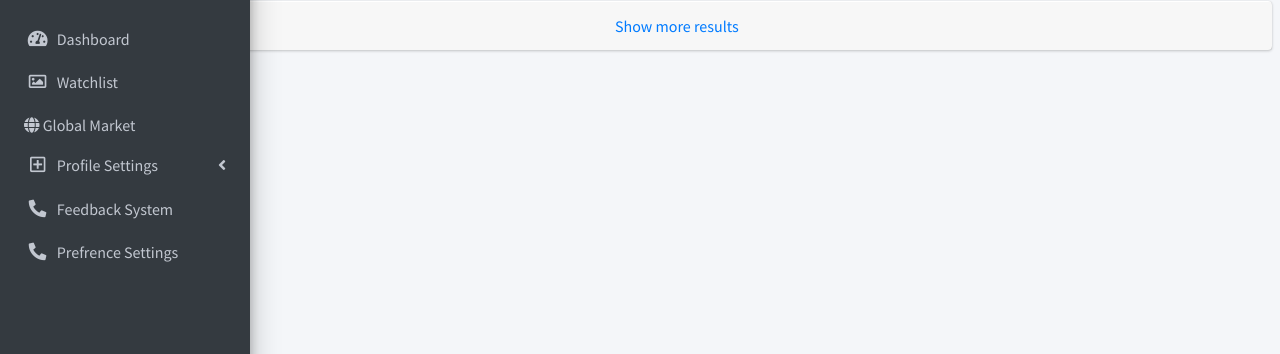
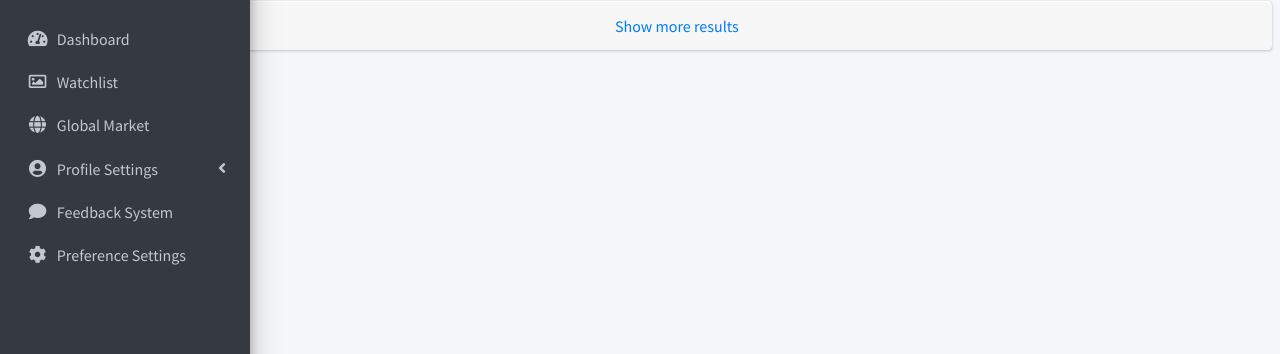
Before and after one commit to Salma-Yassin/Stock-Analysis-Website, a Flask app: page /Notfications in a window 1280 px wide. Shown: the part 129-483 px from the top of the page. Run offline with Flask 3, Linux system fonts and the light colour scheme; the visitor is signed in with stand-in values (Sample User, id 1); data that the repository does not hold is empty; style sheets or scripts are compiled from the project's sources; some libraries are stand-ins or nearby versions.

Commit message:
edits in sidebar icons

```diff
--- a/apps/templates/includes/sidebar.html
+++ b/apps/templates/includes/sidebar.html
@@ -2,7 +2,8 @@
 <aside class="main-sidebar sidebar-dark-primary elevation-4">
   <!-- Brand Logo -->
   <a href="/" class="brand-link">
-      <img src="/static/assets/img/t-mobile.png" alt="AdminLTE Logo" class="brand-image img-circle elevation-3" style="opacity: .8">
+    <img src="/static/assets/img/t-mobile.png" alt="AdminLTE Logo" class="brand-image img-circle elevation-3"
+      style="opacity: .8">
     <span class="brand-text font-weight-light">Tradeyoo</span>
   </a>
 
@@ -54,6 +55,7 @@
             </p>
           </a>
         </li>
+        <li class="nav-item">
           <a href="/globalMarketStatus.html" class="nav-link">
             <i class="nav-icon fas fa-globe"></i>
             <p>
@@ -63,7 +65,7 @@
         </li>
         <li class="nav-item has-treeview">
           <a href="#" class="nav-link">
-              <i class="nav-icon far fa-plus-square"></i>
+            <i class="nav-icon fas fa-user-circle"></i>
             <p>
               Profile Settings
               <i class="fas fa-angle-left right"></i>
@@ -87,7 +89,7 @@
         </li>
         <li class="nav-item">
           <a href="/feedbackSystem.html" class="nav-link">
-              <i class='fas fa-phone-alt nav-icon'></i>
+            <i class='fas fa-comment nav-icon'></i>
             <p>
               Feedback System
             </p>
@@ -95,9 +97,9 @@
         </li>
         <li class="nav-item">
           <a href="/PrefrenceSettings.html" class="nav-link">
-              <i class='fas fa-phone-alt nav-icon'></i>
+            <i class='fas fa-cog nav-icon'></i>
             <p>
-                Prefrence Settings
+              Preference Settings
             </p>
           </a>
         </li>
```
Lines whose indentation alone changed are shown as unchanged.
